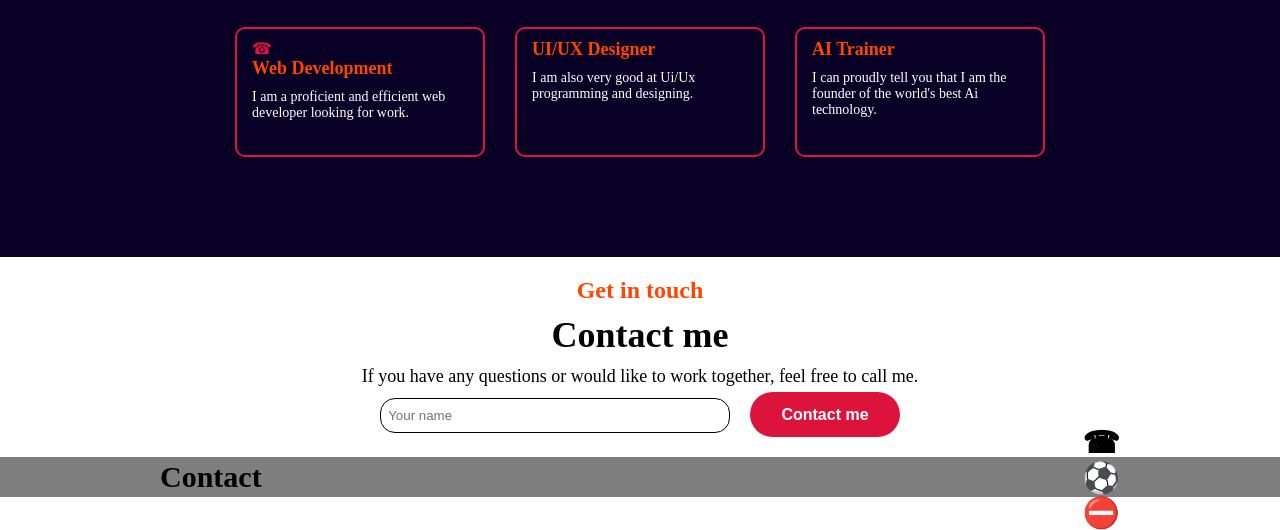
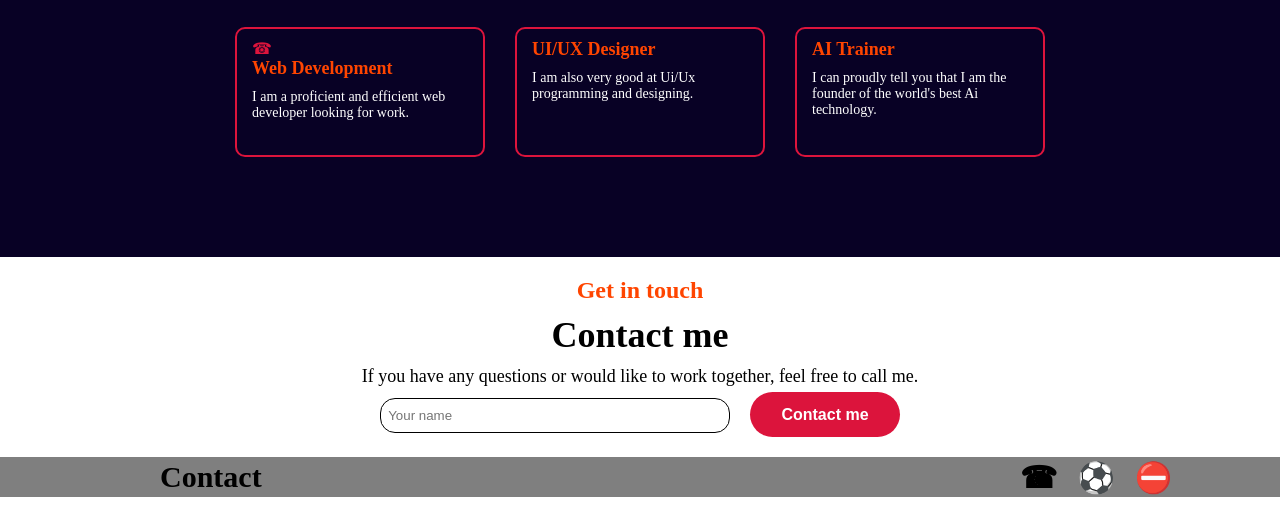
Before and after one commit to christianudemgba529-dotcom/website_tutorial, a plain HTML site: page Classwork/Portfolio.html in a window 1280 px wide. Shown: the part 1215-1745 px from the top of the page. After the commit the page ends 1712 px from the top, so only its background shows below. Drawn offline with Linux system fonts and the light colour scheme.

Commit message:
portfolio update

```diff
--- a/Classwork/Portfolio.css
+++ b/Classwork/Portfolio.css
@@ -262,6 +262,13 @@ footer {
     justify-content: space-between;
 
 }
+footer ul {
+    position: relative;
+    display: flex;
+    height: auto;
+    width: 100px;
+    gap: 20px;
+}
 footer p {
     position: relative;
     font-size: 30px;
```
